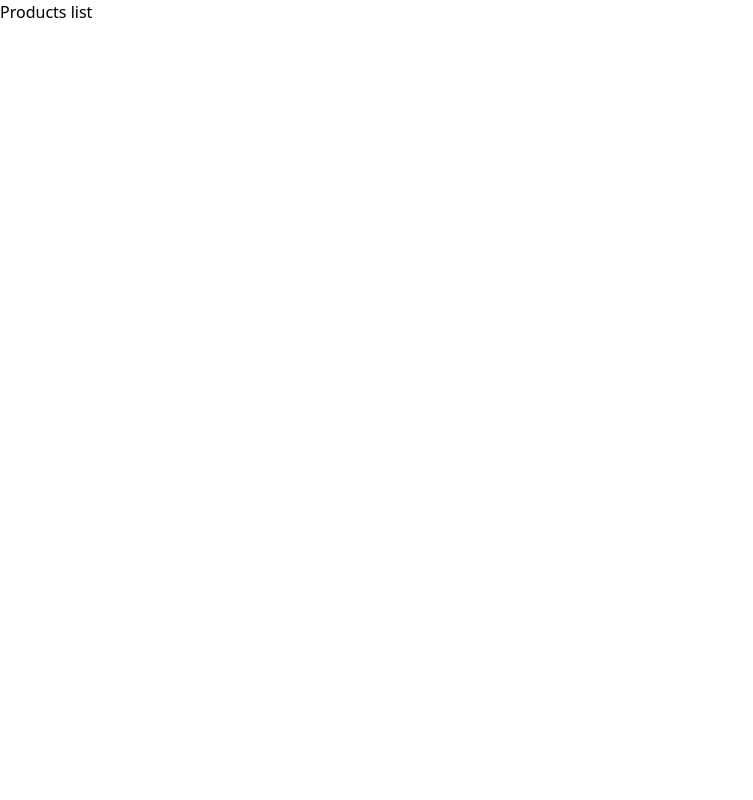
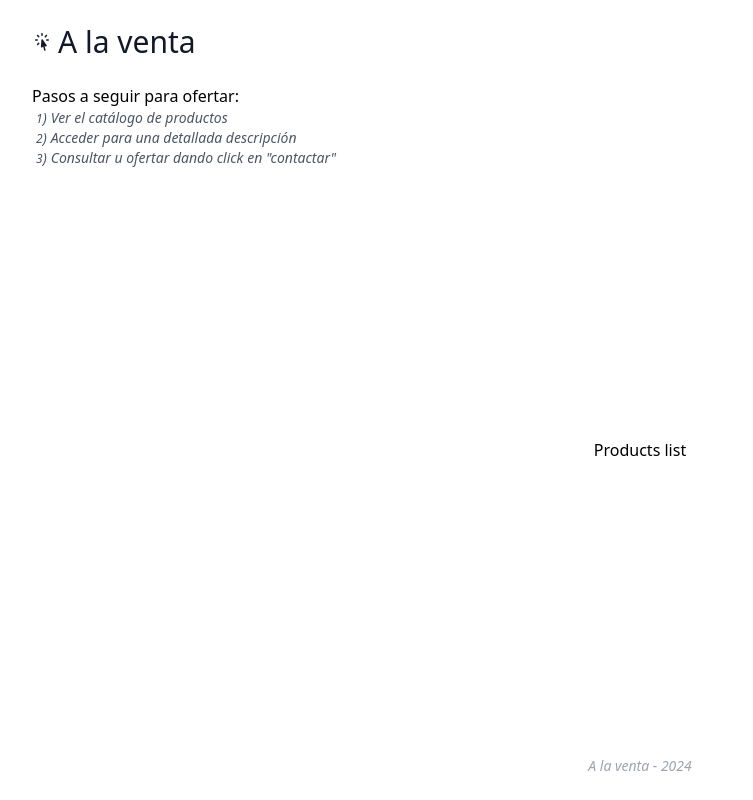
Before and after one commit to FedericoMp/alaventa, a React (Vite) app: page /productos in a window 1280 px wide. Shown: the whole page, without its empty margins (0-753 px from the left). Built offline with nearby package versions, Linux system fonts and the light colour scheme.

Commit message:
Updated styles and reafactor page components structure

```diff
--- a/src/index.css
+++ b/src/index.css
@@ -1,3 +1,7 @@
 @tailwind base;
 @tailwind components;
 @tailwind utilities;
+
+html, body, #root {
+    height: 100%;
+}
--- a/src/pages/NotFound.jsx
+++ b/src/pages/NotFound.jsx
@@ -1,9 +1,23 @@
-import React from 'react'
+import { Link } from 'wouter'
+import Header from '../components/Header'
+import Footer from '../components/Footer'
+import { ArrowLongLeftIcon } from '@heroicons/react/20/solid'
 
-function NotFound() {
-  return (
-    <div>NotFound 404</div>
-  )
+const NotFound = () => {
+    return (
+        <section id="NotFound" className="flex flex-col h-full">
+            <Header/>
+            <div className="flex-1 flex flex-col justify-center items-center">
+                <h1 className="text-2xl font-sans text-gray-900 sm:text-3xl mb-3 max-w-fit">Ups, ocurrió un error!</h1>
+                <p className="mb-3 max-w-fit">Puede volver al catálogo de productos haciendo click en el botón.</p>
+                <Link href="/productos" type="button" className="rounded-md bg-white px-2.5 py-1.5 text-sm font-semibold text-gray-900 shadow-sm ring-1 ring-inset ring-gray-300 hover:bg-gray-50 flex justify-between align-middle max-w-fit">
+                    <ArrowLongLeftIcon className="mr-1.5 h-5 w-5 flex-shrink-0" aria-hidden="true"/>
+                    Volver al catálogo
+                </Link>
+            </div>
+            <Footer/>
+        </section>
+    )
 }
 
 export default NotFound
--- a/src/pages/Product.jsx
+++ b/src/pages/Product.jsx
@@ -1,9 +1,16 @@
-import React from 'react'
+import Footer from "../components/Footer"
+import Header from "../components/Header"
 
-function Product({id}) {
-  return (
-    <div>Product individual page, id: {id}</div>
-  )
+const Product = ({id}) => {
+    return (
+        <section id="Product" className="flex flex-col h-full">
+            <Header/>
+            <div className="flex-1 flex flex-col justify-center items-center">
+                <div>Product individual page, id: {id}</div>
+            </div>
+            <Footer/>
+        </section>
+    )
 }
 
 export default Product
--- a/src/pages/Products.jsx
+++ b/src/pages/Products.jsx
@@ -1,9 +1,18 @@
-import React from 'react'
+import Footer from "../components/Footer"
+import Header from "../components/Header"
+import InfoBanner from "../components/InfoBanner"
 
-function Products() {
-  return (
-    <div>Products list</div>
-  )
+const Products = () => {
+    return (
+        <section id="Products" className="flex flex-col h-full">
+            <Header/>
+            <InfoBanner/>
+            <div className="flex-1 flex flex-col justify-center items-center">
+                <div>Products list</div>
+            </div>
+            <Footer/>
+        </section>
+    )
 }
 
 export default Products
```
